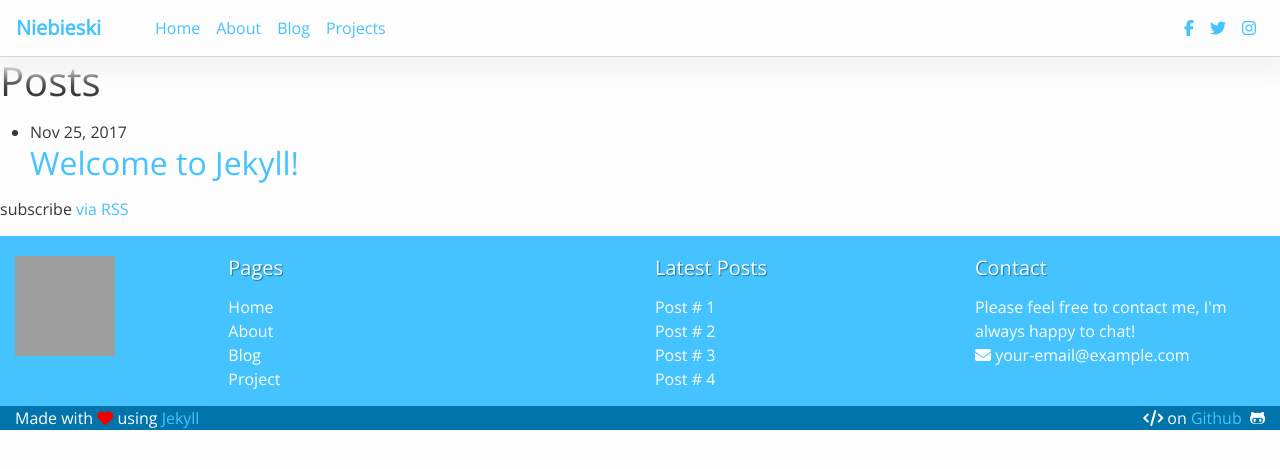
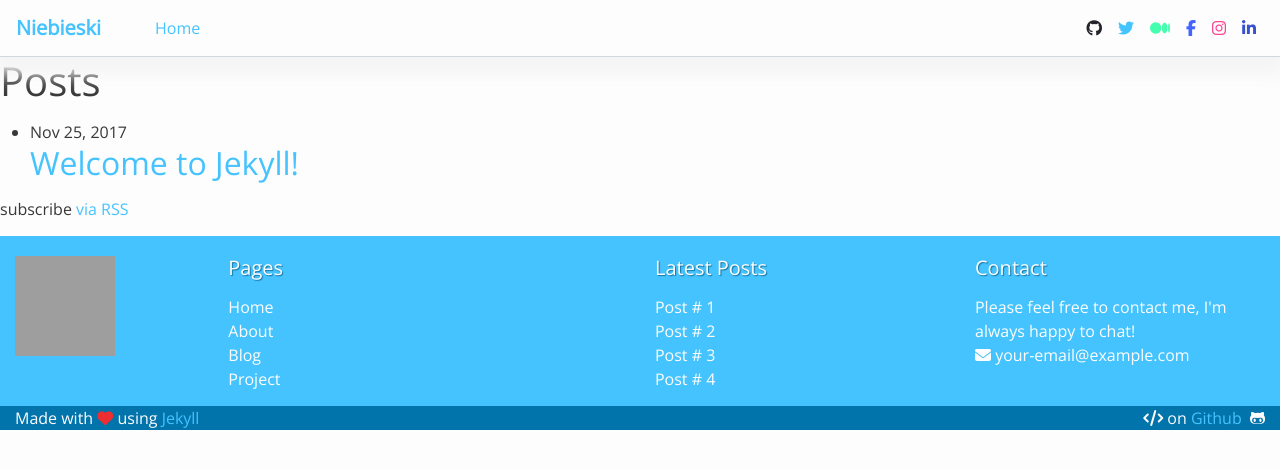
Before and after one commit to FabioRosado/Niebieski, a Jekyll site: the page built from index.md, in a window 1280 px wide. Shown: the top 469 px of the page. Built offline with Jekyll 4.4.1, drawn with Linux system fonts in a browser that asks for light colours; nearby versions of some CDN libraries.

Commit message:
Finish navbar - working social media and links

```diff
--- a/_config.yml
+++ b/_config.yml
@@ -13,7 +13,7 @@
 # you will see them accessed via {{ site.title }}, {{ site.email }}, and so on.
 # You can create any custom variable you would like, and they will be accessible
 # in the templates via {{ site.myvariable }}.
-title: Your awesome title
+title: Niebieski
 email: your-email@example.com
 description: > # this means to ignore newlines until "baseurl:"
   Write an awesome description for your new site here. You can edit this
@@ -21,13 +21,27 @@ description: > # this means to ignore newlines until "baseurl:"
   Google search results) and in your feed.xml site description.
 baseurl: "" # the subpath of your site, e.g. /blog
 url: "" # the base hostname & protocol for your site, e.g. http://example.com
-twitter_username: jekyllrb
-github_username:  jekyll
+
+# Social Media usernames
+github_username:  FabioRosado
+facebook_username: FabioRosado
+medium_username: FabioRosado_
+twitter_username: FabioRosado_
+instagram_username: FabioRosado
+linkedin_username: FabioRosado
+disqus_username: FabioRosado
+
+# Google Analytics
+google_analytics:
 
 # Build settings
 markdown: kramdown
+highlighter: rouge
+permalink: /:categories/:title/
 plugins:
   - jekyll-seo-tag
+
+include: ['_pages']
 
 # Exclude from processing.
 # The following items will not be processed, by default. Create a custom list
--- a/_includes/header.html
+++ b/_includes/header.html
@@ -1,35 +1,57 @@
 <header>
-    <nav class="navbar navbar-expand-lg">
-        <a class="navbar-brand" href="{{ site.url }}"><strong>Niebieski</strong></a>
+    <nav class="navbar navbar-expand-lg navbar-brand-color">
+        <a class="navbar-brand" href="{{ site.url }}"><strong>{{ site.title }}</strong></a>
         <button class="navbar-toggler" type="button" data-toggle="collapse" data-target="#navbarSupportedContent" aria-controls="navbarSupportedContent" aria-expanded="false" aria-label="Toggle navigation">
-            <span class="navbar-toggler-icon"></span>
+            <i class="fa fa-bars" aria-hidden="true"></i>
         </button>
+
         <div class="collapse navbar-collapse" id="navbarSupportedContent">
             <ul class="navbar-nav mr-auto">
                 <li class="nav-item active">
                     <a class="nav-link" href="#">Home <span class="sr-only">(current)</span></a>
                 </li>
+                {% for link in site.pages %}
+                    {% if link.title != None %}
                     <li class="nav-item">
-                    <a class="nav-link" href="#">About</a>
+                        <a class="nav-link" href="{{ link.url }}">{{ link.title }}</a>
                     </li>
+                    {% endif %}
+               {% endfor %}
+            </ul>
+            <div class="d-none d-md-block">
+                <ul class="navbar-nav nav-flex-icons">
+                    {% if site.github_username %}
                          <li class="nav-item">
-                    <a class="nav-link" href="#">Blog</a>
+                            <a class="nav-link" href="https://github.com/{{ site.github_username }}"><i class="fa fa-github"></i></a>
                         </li>
+                    {% endif %}
+                    {% if site.twitter_username %}
                         <li class="nav-item">
-                    <a class="nav-link" href="#">Projects</a>
+                            <a class="nav-link" href="https://twitter.com/{{ site.twitter_username }}"><i class="fa fa-twitter"></i></a>
                         </li>
+                    {% endif %}
+                    {% if site.medium_username %}
+                        <li class="nav-item">
+                            <a class="nav-link" href="https://medium.com/@{{ site.medium_username }}"><i class="fa fa-medium"></i></a>
+                        </li>
+                    {% endif %}
+                    {% if site.facebook_username %}
+                        <li class="nav-item">
+                            <a class="nav-link" href="https://www.facebook.com/ {{ site.facebook_username }}"><i class="fa fa-facebook"></i></a>
+                        </li>
+                    {% endif %}
+                    {% if site.instagram_username %}
+                        <li class="nav-item">
+                            <a class="nav-link" href="https://www.instagram.com/{{ site.instagram_username }}"><i class="fa fa-instagram"></i></a>
+                        </li>
+                    {% endif %}
+                    {% if site.linkedin_username %}
+                         <li class="nav-item">
+                            <a class="nav-link" href="https://www.linkedin.com/in/{{ site.linkedin_username }}"><i class="fa fa-linkedin"></i></a>
+                        </li>
+                    {% endif %}
                 </ul>
-            <ul class="navbar-nav nav-flex-icons">
-                <li class="nav-item">
-                    <a class="nav-link" href="#"><i class="fa fa-facebook"></i></a>
-                </li>
-                <li class="nav-item">
-                    <a class="nav-link" href="#"><i class="fa fa-twitter"></i></a>
-                </li>
-                <li class="nav-item">
-                    <a class="nav-link" href="#"><i class="fa fa-instagram"></i></a>
-                </li>
-            </ul>
+            </div>
         </div>
     </nav>
 </header>
--- a/_sass/niebieski.scss
+++ b/_sass/niebieski.scss
@@ -11,17 +11,24 @@ $base-line-height: 1.5 !default;
 $spacing-unit:     30px !default;
 
 $text-color:       #383838 !default;
-$background-color: #fdfdfd !default;
+$background-color: #FDFDFD !default;
 $brand-color:      #45C3FF !default;
 $brand-color-light: lighten($brand-color, 20%) !default;
 $brand-color-dark: darken($brand-color, 30%);
 
-$grey-color:       #5d7682 !default;
+$grey-color:       #5D7682 !default;
 $grey-color-light: lighten($grey-color, 40%) !default;
 $grey-color-dark:  darken($grey-color, 25%) !default;
 
-$red-color:       #F20000 !default;
+$red-color:       #ed2f32 !default;
 
+// Social Media Colors
+$facebook-color:        #4466FF !default;
+$twitter-color:         #44C4FF !default;
+$github-color:          #23242B !default;
+$instagram-color:       #FF4492 !default;
+$medium-color:          #44FFAE !default;
+$linkedin-color:        #3752CC !default;
 
 
 // Import partials.
--- a/_sass/niebieski/_base.scss
+++ b/_sass/niebieski/_base.scss
@@ -128,6 +128,30 @@ pre {
 /**
  * Icons
  */
- .fa-heart {
+.fa-heart {
     color: $red-color;
- }
+}
+
+.fa-twitter {
+    color: $twitter-color;
+}
+
+.fa-github {
+    color: $github-color;
+}
+
+.fa-facebook {
+    color: $facebook-color;
+}
+
+.fa-linkedin {
+    color: $linkedin-color;
+}
+
+.fa-instagram {
+    color: $instagram-color;
+}
+
+.fa-medium {
+    color: $medium-color;
+}
--- a/_sass/niebieski/_layout.scss
+++ b/_sass/niebieski/_layout.scss
@@ -9,6 +9,11 @@
     box-shadow: 0px 10px 17px 8px rgba(245,245,245,1);
     position: relative;
     min-height: $spacing-unit * 1.865;
+
+}
+
+.fa-bars {
+    color: $brand-color;
 }
 
 
```
Also changed, not shown: about.md (deleted, +0 -18 lines). Lines whose indentation alone changed are shown as unchanged.
